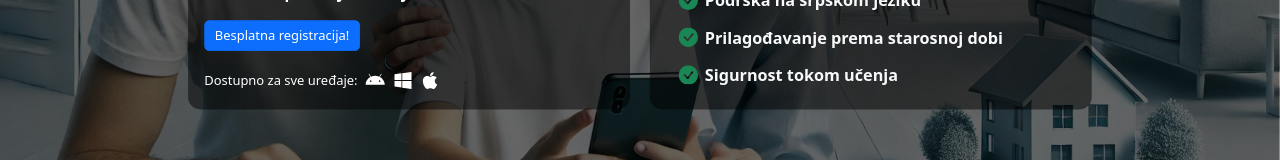
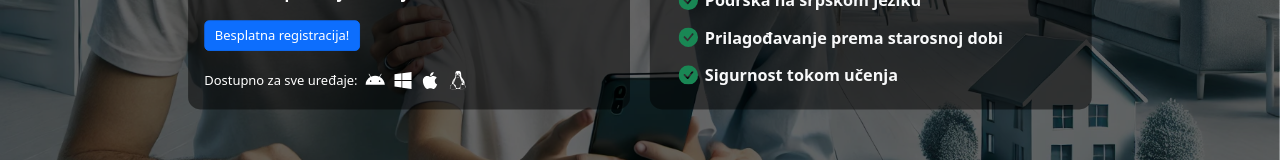
Before and after one commit to mantonic002/kliksigurnost-front, a React (Vite) app: page / in a window 1280 px wide. Shown: the part 463-623 px from the top of the page. Built offline with nearby package versions, Linux system fonts and the light colour scheme.

Commit message:
hero_linux_icon_added

```diff
--- a/src/components/logged-out/Hero/Hero.tsx
+++ b/src/components/logged-out/Hero/Hero.tsx
@@ -1,6 +1,6 @@
 import { useEffect } from "react";
 import { Container, Row, Col, Button, ListGroup } from "react-bootstrap";
-import { FaWindows, FaApple, FaAndroid } from "react-icons/fa";
+import { FaWindows, FaApple, FaAndroid, FaLinux } from "react-icons/fa";
 import "bootstrap/dist/css/bootstrap.min.css";
 import "../../../styles/components/HeroSection.css";
 import { BsCheckCircleFill } from "react-icons/bs";
@@ -75,6 +75,7 @@ const HeroSection = () => {
                     <FaAndroid className="platform-icon" />
                     <FaWindows className="platform-icon" />
                     <FaApple className="platform-icon" />
+                    <FaLinux className="platform-icon" />
                   </div>
                 </div>
               </div>
```
